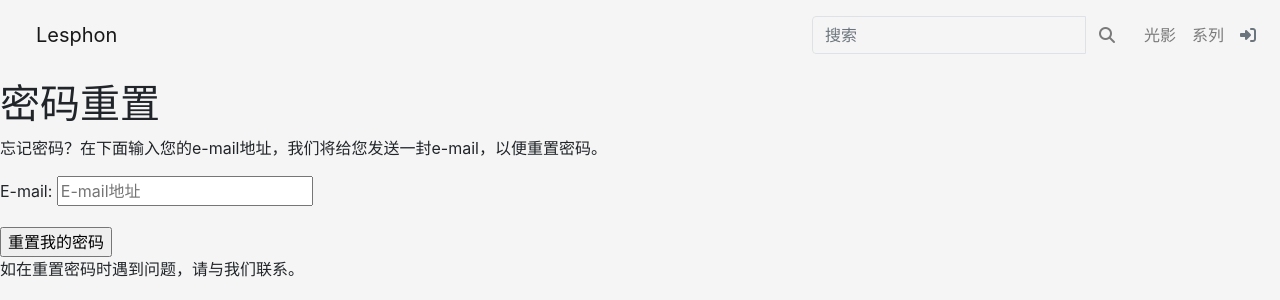
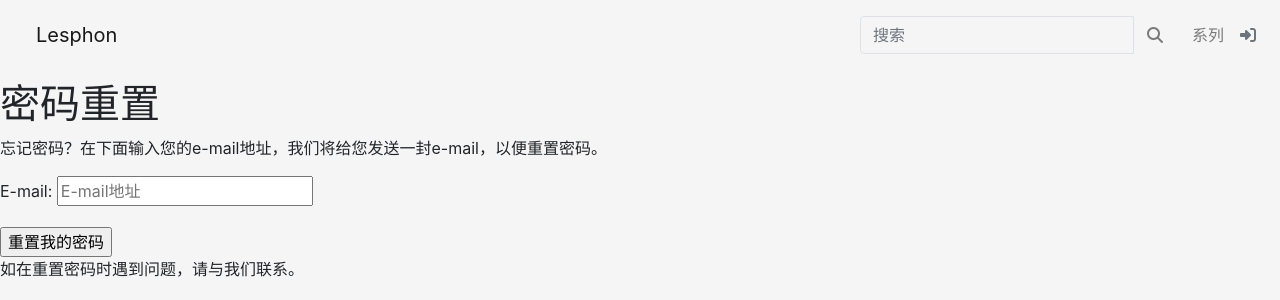
Before and after one commit to pangzix/myblog, a Django app: page /accounts/password/reset/ in a window 1280 px wide. Shown: the top 300 px of the page. Run offline with Django 3.2, Linux system fonts and the light colour scheme; parts of the project's set-up code (start-up, migrations or seed data) failed here and were passed over; some libraries are stand-ins or nearby versions.

Commit message:
header.html

```diff
--- a/templates/header.html
+++ b/templates/header.html
@@ -28,7 +28,7 @@ $(document).ready(function(){
 <nav class="navbar navbar-expand-md navbar-light  fixed-top" >
 
     <!-- 导航栏商标 -->
-    <a class="navbar-brand btn-default hvr-round-corners border-0  header-humberger-icon" href="{% url 'index_url' %}">Lesphon</a>
+    <a class="navbar-brand btn-default  border-0  header-humberger-icon" href="{% url 'index_url' %}">Lesphon</a>
 
     <button class="navbar-toggler" type="button" data-toggle="collapse" data-target="#collapsibleNavbar">
         <span class="navbar-toggler-icon"></span>
@@ -49,9 +49,9 @@ $(document).ready(function(){
                  <a class="nav-link " href="{% url 'article:article_list' %} ">文字</a>
             </li>
             -->
-            <li class="nav-item">
-                 <a class="nav-link" href="{% url 'picture:picture_list' %}">光影</a>
-            </li>
+{#            <li class="nav-item">#}
+{#                 <a class="nav-link" href="{% url 'picture:picture_list' %}">光影</a>#}
+{#            </li>#}
             <li class="nav-item">
                  <a class="nav-link" href="#">系列</a>
             </li>
```
